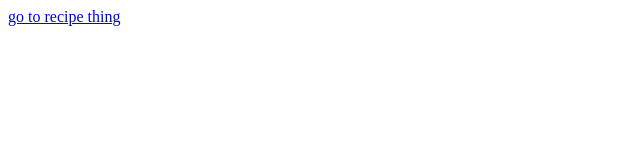
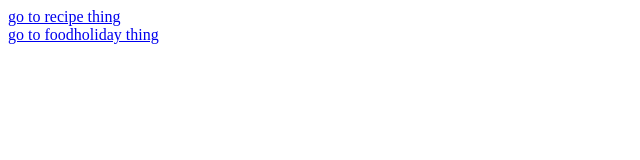
Before and after one commit to dceu/demo_server, a website: page index.html in a window 1280 px wide. Shown: the whole page, without its empty margins (0-640 px from the left). Drawn offline with Linux system fonts and the light colour scheme.

Commit message:
new project, probably should put this into a new branch

```diff
--- a/index.html
+++ b/index.html
@@ -8,7 +8,8 @@
   </head>
   <body>
     <div class="projects">
-      <a href="/recipething">go to recipe thing</a>
+      <a href="/recipething">go to recipe thing</a> <br />
+      <a href="/foodholidaything">go to foodholiday thing</a>
     </div>
   </body>
 </html>
```
Also changed, not shown: 1 other file.
